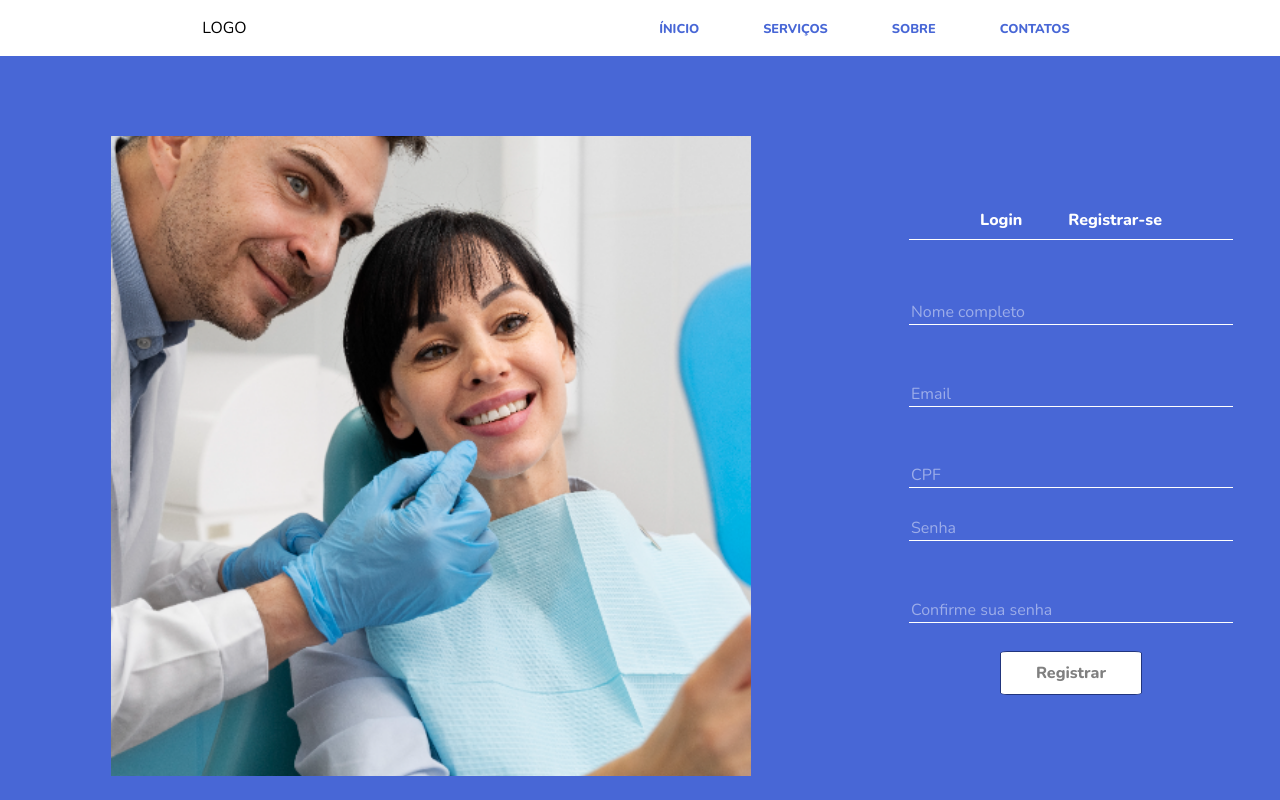
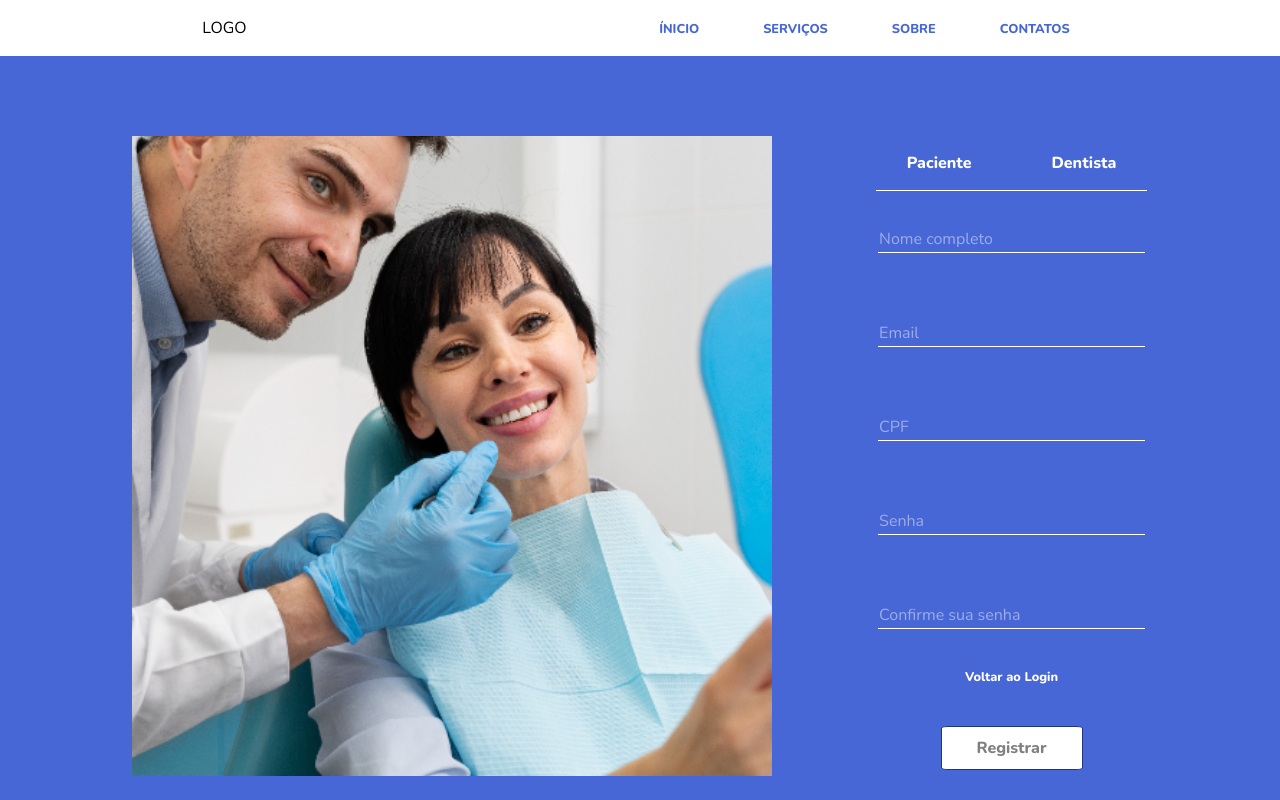
Before and after one commit to YagoMatias/felicidente, a plain HTML site: page pages/login-registro.html in a window 1280 px wide. Both pictures are taken after a click on the element "Registrar-se". Shown: the top 800 px of the page. Drawn offline with nearby package versions, Linux system fonts and the light colour scheme.

Commit message:
felicidente update estilo pagina login

```diff
--- a/css/desktop-login.css
+++ b/css/desktop-login.css
@@ -105,99 +105,62 @@ a:focus {
 
 .conteiner {
   display: flex;
-  justify-content: baseline;
+  justify-content: center;
   flex-wrap: wrap;
-  align-items: center;
+  align-items: flex-start;
   background-color: #4867d6;
+  padding: 5rem;
 }
 
 .box {
   max-width: 40rem;
   max-height: 40rem;
-  padding: 5rem;
 }
+/* ================================================================================================== */
 
-.botao {
-  display: flex;
-  justify-content: space-around;
-  padding: 0rem 3rem;
-  color: white;
-  font-weight: bold;
-  box-shadow: 0px 1px 0px 0px white;
-}
-.botao p {
-  cursor: pointer;
-  padding: 0.5rem;
-}
-
-div.content.login {
-  max-width: 30rem;
-  max-height: 40rem;
-  padding: 1rem;
-  background-color: #4867d6;
-}
-
-.content.login.ativo {
+.content-login.ativo {
   display: none;
 }
 
-.content.registro {
-  display: none;
-}
-.content.registro.ativo {
-  display: block;
-  max-width: 30rem;
-  max-height: 40rem;
-  padding: 1rem;
+.content-login {
+  display: flex;
+  flex-direction: column;
+  gap: 2rem;
 }
 
-form {
+.content-login .botao {
+  display: flex;
+  gap: 5rem;
+  color: white;
+  font-weight: bold;
+  cursor: pointer;
+  box-shadow: 0px 2px 0px -1px white;
+  padding: 1rem 2rem;
+}
+
+.content-login > form {
   display: flex;
   flex-direction: column;
-  justify-content: space-around;
-  gap: 1.8rem;
-  margin-bottom: 1rem;
+  gap: 2rem;
 }
 
-input {
+.content-login > form > input {
   border: 0px;
   outline: none;
   background-color: transparent;
-  box-shadow: 0px 1px 0px 0px white;
+  box-shadow: 0px 2px 0px -1px white;
   color: white;
   font-size: 1.3rem;
-  width: 20rem;
-}
-
-.ativo form input {
-  border: 0px;
-  outline: none;
-  background-color: transparent;
-  box-shadow: 0px 1px 0px 0px white;
-  color: white;
-  font-size: 1rem;
-  width: 20rem;
-}
-
-input:focus {
-  border: 0px;
-  outline: none;
-  background-color: transparent;
-  box-shadow: 0px 1px 0px 0px white;
 }
 
 #nome::-webkit-input-placeholder,
-#email::-webkit-input-placeholder,
-#senha::-webkit-input-placeholder,
-#senha-confirma::-webkit-input-placeholder,
-#CPF::-webkit-input-placeholder,
-#CRO::-webkit-input-placeholder,
-#especialidade::-webkit-input-placeholder {
+#email-login::-webkit-input-placeholder,
+#senha-login::-webkit-input-placeholder {
   color: rgba(255, 255, 255, 0.459);
   font-size: 1rem;
 }
 
-form button {
+.logar-button {
   display: block;
   border: 1px solid #21357e;
   background-color: white;
@@ -209,40 +172,102 @@ form button {
   font-weight: bold;
 }
 
-.content-filtro {
-  display: flex;
-  margin: 1rem;
+.logar-button:hover {
+  background-color: #4867d6;
+  color: white;
 }
 
-.botao-filtro {
-  display: flex;
-  gap: 3rem;
-  margin: 0px 0px 0px 50px;
-  padding: 0px 0px 0px 0px;
+.content-registro {
+  display: none;
 }
 
-.botao-filtro button {
-  border: 0;
-  background-color: transparent;
-  padding: 2px 5px 2px 5px;
+.content-registro.ativo {
+  display: flex;
+  flex-direction: column;
+}
+
+.registrar-button {
+  display: block;
+  border: 1px solid #21357e;
+  background-color: white;
+  padding: 10px 35px 10px 35px;
   cursor: pointer;
-  font-size: 0.8rem;
+  font-size: 1rem;
   border-radius: 5%;
-  color: white;
+  color: gray;
   font-weight: bold;
 }
+#nome::-webkit-input-placeholder,
+#CPF::-webkit-input-placeholder,
+#CRO::-webkit-input-placeholder,
+#especialidade::-webkit-input-placeholder,
+#email::-webkit-input-placeholder,
+#senha-confirma::-webkit-input-placeholder,
+#senha-dentista::-webkit-input-placeholder {
+  color: rgba(255, 255, 255, 0.459);
+  font-size: 1rem;
+}
+
+/* #senha {
+  margin-top: 0.5rem;
+} */
 
 .dentistas {
   display: none;
 }
 
-.dentistas.ativo {
-  display: block;
+.dentistas.ativou {
+  display: flex;
+  flex-direction: column;
+  gap: 2rem;
 }
 
 #CRO,
 #especialidade {
-  margin: 18px 0px;
+  border: 0px;
+  outline: none;
+  background-color: transparent;
+  box-shadow: 0px 2px 0px -1px white;
+  color: white;
+  font-size: 1.3rem;
+}
+/* -------------------------------------------------------------------------- */
+
+.botao {
+  display: flex;
+  gap: 5rem;
+  color: white;
+  font-weight: bold;
+  cursor: pointer;
+  box-shadow: 0px 2px 0px -1px white;
+  padding: 1rem 2rem;
+}
+
+.logar {
+}
+
+.registrar {
+}
+
+.botao-paciente {
+}
+
+.botao-dentista {
+}
+
+.content-registro > form {
+  display: flex;
+  flex-direction: column;
+  gap: 2rem;
+}
+
+.content-registro > form > input {
+  border: 0px;
+  outline: none;
+  background-color: transparent;
+  box-shadow: 0px 2px 0px -1px white;
+  color: white;
+  font-size: 1.3rem;
 }
 
 /* ============================================================================ */
--- a/modules/filtro-registro.js
+++ b/modules/filtro-registro.js
@@ -1,14 +1,14 @@
 export default function filtroRegistro() {
-  const botaoDentista = document.querySelector("button.botao-dentista");
-  const botaoPaciente = document.querySelector("button.botao-paciente");
+  const botaoDentista = document.querySelector(".botao-dentista");
+  const botaoPaciente = document.querySelector(".botao-paciente");
   const infosDentista = document.querySelector(".dentistas");
 
   function showDentista() {
-    infosDentista.classList.add("ativo");
+    infosDentista.classList.add("ativou");
   }
 
   function hideDentista() {
-    infosDentista.classList.remove("ativo");
+    infosDentista.classList.remove("ativou");
   }
 
   if (botaoDentista) {
--- a/modules/login-registro.js
+++ b/modules/login-registro.js
@@ -1,50 +1,24 @@
 export default function teste() {
-const formLogin = document.querySelector('.content.login');
-const formRegistro = document.querySelector('.content.registro');
-const botaoLogin = document.querySelectorAll('.logar');
-const botaoRegistro = document.querySelectorAll('.registrar');
-
-
+  const formLogin = document.querySelector(".content-login");
+  const formRegistro = document.querySelector(".content-registro");
+  const botaoLogin = document.querySelectorAll(".logar");
+  const botaoRegistro = document.querySelectorAll(".registrar");
 
   function showRegistro() {
-  formRegistro.classList.add('ativo');
-  formLogin.classList.add('ativo');
+    formRegistro.classList.add("ativo");
+    formLogin.classList.add("ativo");
   }
 
   function showLogin() {
-  formRegistro.classList.remove('ativo');
-  formLogin.classList.remove('ativo');
+    formRegistro.classList.remove("ativo");
+    formLogin.classList.remove("ativo");
   }
 
-
   botaoRegistro.forEach((item) => {
-  item.addEventListener('click', showRegistro)
-})
+    item.addEventListener("click", showRegistro);
+  });
 
   botaoLogin.forEach((item) => {
-  item.addEventListener('click', showLogin)
-})
-
-
-
-
-
-
-
-
-
-
-
-
-
-
-
-
-
-
-
-
-
-
-
+    item.addEventListener("click", showLogin);
+  });
 }
--- a/pages/login-registro.html
+++ b/pages/login-registro.html
@@ -31,7 +31,7 @@
       </div>
       <script type="text/javascript" src="main.js">
       </script>
-      <div class="content login">
+      <div class="content-login">
         <div class="botao">
           <p class="logar">Login</p>
           <p class="registrar">Registrar-se</p>
@@ -42,21 +42,15 @@
           <label for="senha-login"></label>
           <input type="password" id="senha-login" placeholder="Senha">
           <a style="color: white; cursor: pointer;">Perdeu sua senha ?</a>
-          <button>Logar</button>
         </form>
+        <button class="logar-button">Entrar</button>
       </div>
-      <div class="content registro">
+      <div class="content-registro">
         <div class="botao">
-          <p class="logar">Login</p>
-          <p class="registrar">Registrar-se</p>
+          <p class="botao-paciente">Paciente</p>
+          <p class="botao-dentista">Dentista</p>
         </div>
-        <div class="content-filtro">
-          <div class="botao-filtro">
-            <button class="botao-paciente">Paciente</button>
-            <button class="botao-dentista">Dentista</button>
-          </div>
-        </div>
-        <form action="./">
+        <form class="form-registro" action="./">
           <label for="nome"></label>
           <input type="text" id="nome" placeholder="Nome completo">
           <label for="email-login"></label>
@@ -68,12 +62,13 @@
             <input type="text" id="CRO" placeholder="CRO">
             <label for="especialidade"></label>
             <input type="text" id="especialidade" placeholder="Especialidade">
-            <label for="senha"></label>
           </div class="dentistas">
-          <input type="password" id="senha" placeholder="Senha">
+          <label for="senha-dentista"></label>
+          <input type="password" id="senha-dentista" placeholder="Senha">
           <label for="senha-confirma"></label>
           <input type="password" id="senha-confirma" placeholder="Confirme sua senha">
-          <button>Registrar</button>
+          <a style="color: white; font-weight: bold; cursor: pointer;" class="logar">Voltar ao Login</a>
+          <button class="registrar-button">Registrar</button>
         </form>
       </div>
       </div>
```
Lines whose indentation alone changed are shown as unchanged.
